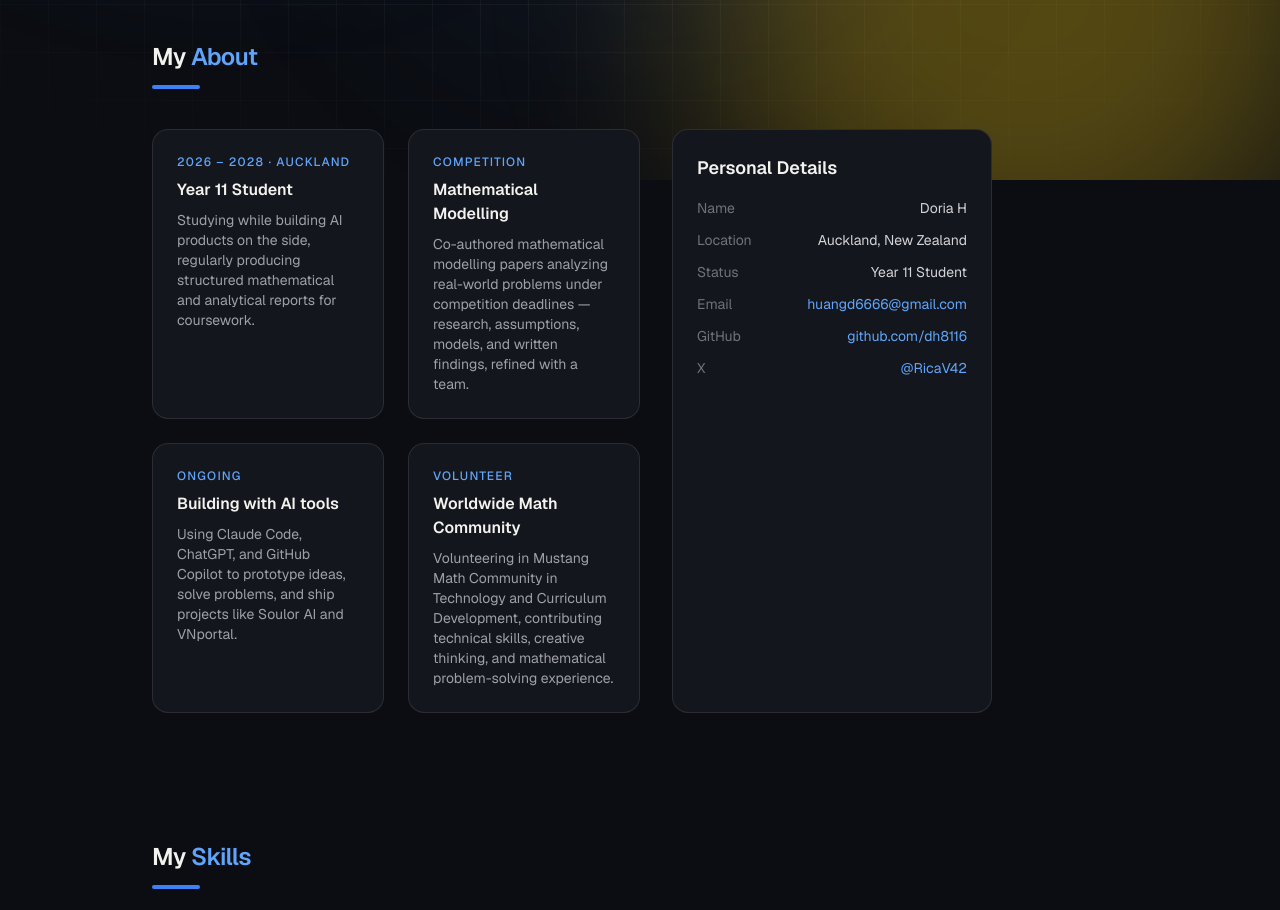
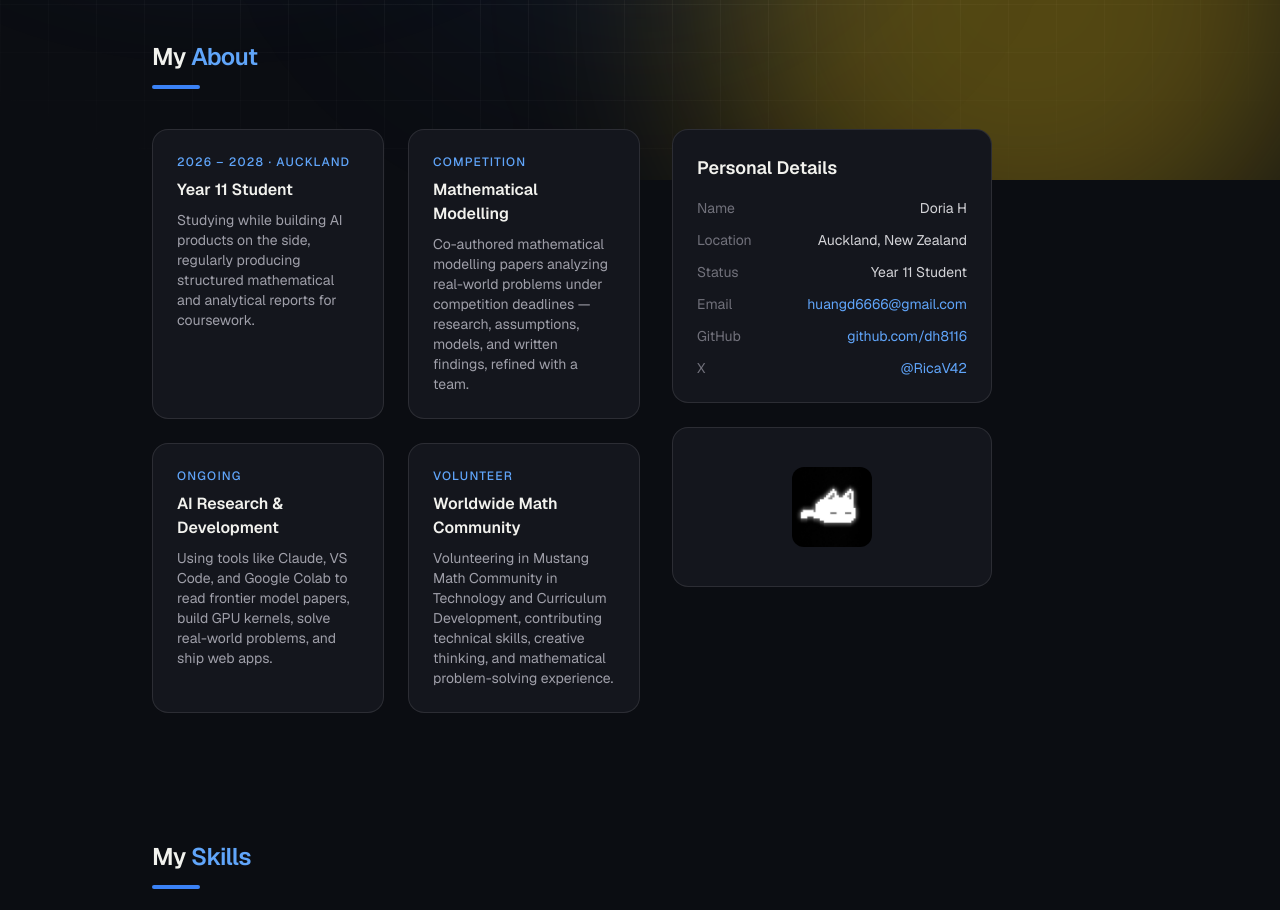
Before and after one commit to dh8116/dh8116.github.io, a Next.js app: page / in a window 1280 px wide. Shown: the part 620-1530 px from the top of the page. Built offline with nearby package versions, Linux system fonts and the light colour scheme.

Commit message:
Resize Personal Details card and add mascot image; update AI Research card copy

```diff
--- a/src/app/page.tsx
+++ b/src/app/page.tsx
@@ -86,7 +86,20 @@ export default function Home() {
                 </div>
               ))}
             </div>
-            <PersonalDetailsCard />
+            <div className="flex flex-col gap-6">
+              <PersonalDetailsCard />
+              <div className="flex min-h-[160px] items-center justify-center rounded-2xl border border-white/10 bg-card p-6">
+                <div className="relative h-20 w-20 overflow-hidden rounded-xl">
+                  <Image
+                    src="/cat-mascot.jpg"
+                    alt="Pixel-art cat mascot"
+                    fill
+                    sizes="80px"
+                    className="object-cover"
+                  />
+                </div>
+              </div>
+            </div>
           </div>
         </section>
       </FadeInSection>
--- a/src/data/site.ts
+++ b/src/data/site.ts
@@ -63,9 +63,9 @@ export const aboutCards: AboutCard[] = [
   },
   {
     period: "Ongoing",
-    title: "Building with AI tools",
+    title: "AI Research & Development",
     description:
-      "Using Claude Code, ChatGPT, and GitHub Copilot to prototype ideas, solve problems, and ship projects like Soulor AI and VNportal.",
+      "Using tools like Claude, VS Code, and Google Colab to read frontier model papers, build GPU kernels, solve real-world problems, and ship web apps.",
   },
   {
     period: "Volunteer",
```
Also changed, not shown: public/cat-mascot.jpg (added).
